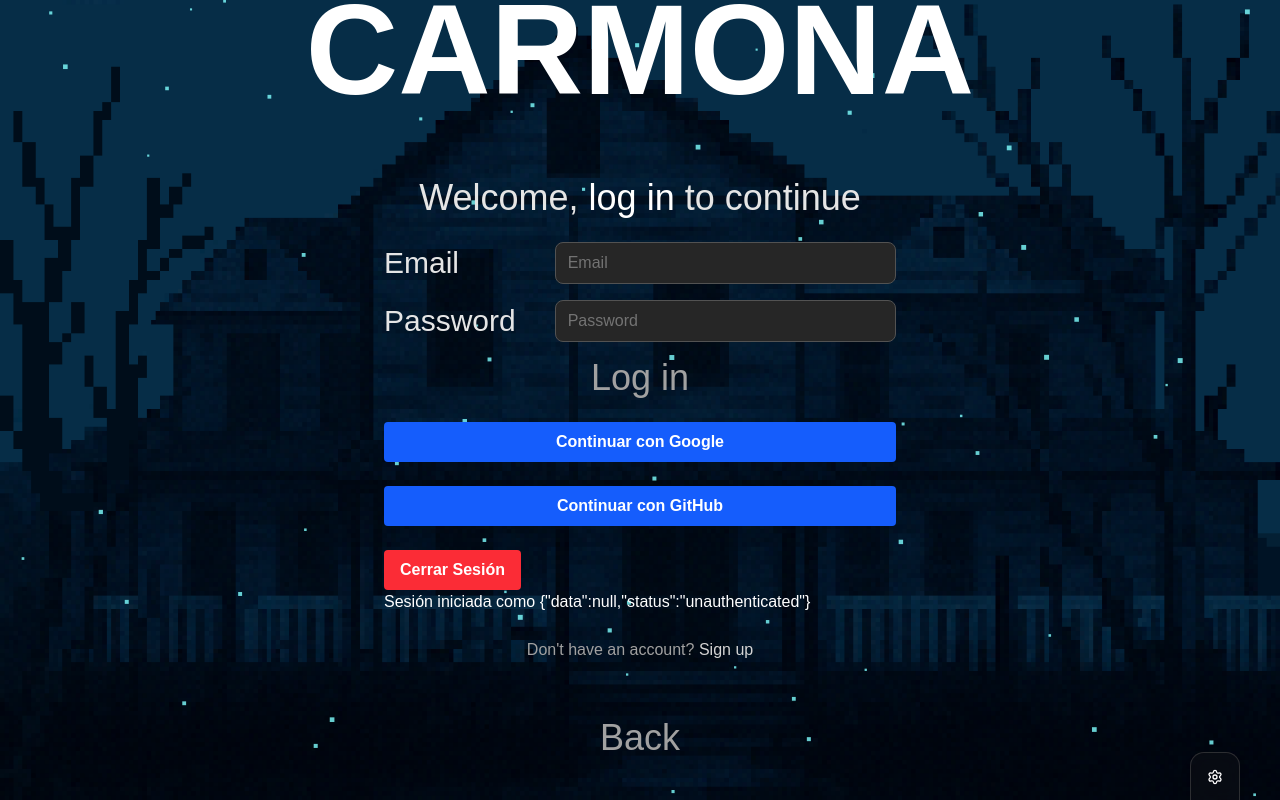
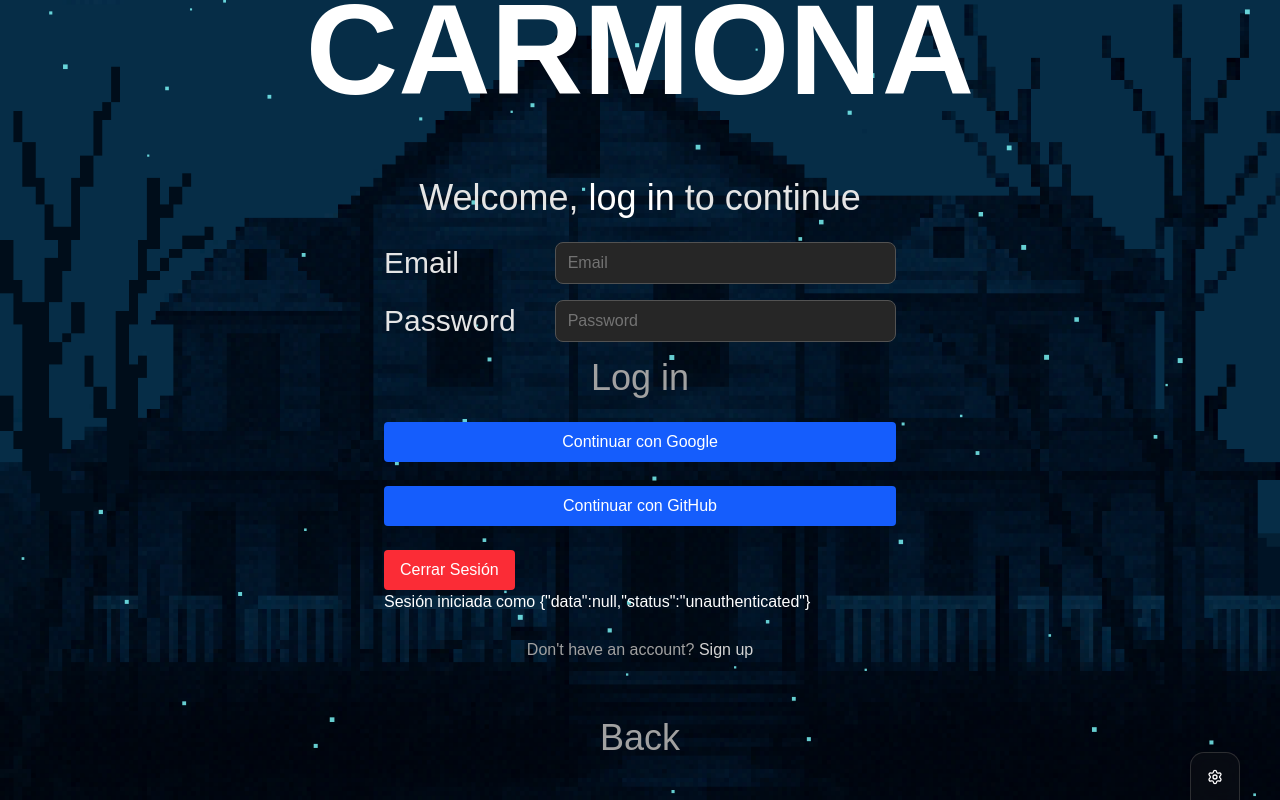
Before and after one commit to JOlmos98/carmona, a Next.js app: page /en/login in a window 1280 px wide. Built offline with nearby package versions, Linux system fonts and the light colour scheme; no server answers; a web font is replaced by a local one.

Commit message:
feat: en principio ya funciona el login con GitHub, pero las variables de entorno son directamente para producción, toca probarlo en Vercel.

```diff
--- a/src/backend/auth.ts
+++ b/src/backend/auth.ts
@@ -3,7 +3,6 @@ import NextAuth from "next-auth"
 import Google from "next-auth/providers/google"
 import GitHub from "next-auth/providers/github"
 import { PrismaAdapter } from "@auth/prisma-adapter"
-// import prisma from "@/lib/prisma"
 import { prisma } from "@/lib/prisma"
 
 export const { handlers, signIn, signOut, auth } = NextAuth({
--- a/src/components/components/GitHubSignInButton/GitHubSignInButton.tsx
+++ b/src/components/components/GitHubSignInButton/GitHubSignInButton.tsx
@@ -6,7 +6,7 @@ export function GitHubSignInButton() {
     <form action={signInWithGitHub}>
       <button
         type="submit"
-        className="w-full bg-blue-600 hover:bg-blue-700 text-white font-bold py-2 px-4 rounded"
+        className="w-full bg-blue-600 hover:bg-blue-700 text-white   py-2 px-4 rounded"
       >
         Continuar con GitHub
       </button>
--- a/src/components/components/GoogleSignInButton/GoogleSigninButton.tsx
+++ b/src/components/components/GoogleSignInButton/GoogleSigninButton.tsx
@@ -6,7 +6,7 @@ export function GoogleSignInButton() {
     <form action={signInWithGoogle}>
       <button
         type="submit"
-        className="w-full bg-blue-600 hover:bg-blue-700 text-white font-bold py-2 px-4 rounded"
+        className="w-full bg-blue-600 hover:bg-blue-700 text-white   py-2 px-4 rounded"
       >
         Continuar con Google
       </button>
--- a/src/components/components/SignOutButton/SignOutButton.tsx
+++ b/src/components/components/SignOutButton/SignOutButton.tsx
@@ -5,7 +5,7 @@ import { logOut } from "@/lib/actions";
 export function SignOutButton() {
     return (
         <form action={logOut}>
-            <button type="submit" className="bg-red-500 hover:bg-red-700 text-white font-bold py-2 px-4 rounded">
+            <button type="submit" className="bg-red-500 hover:bg-red-700 text-white py-2 px-4 rounded">
                 Cerrar Sesión
             </button>
         </form>
--- a/src/lib/actions.ts
+++ b/src/lib/actions.ts
@@ -13,7 +13,6 @@ export async function signInWithGitHub() {
 export async function logOut() {
   await signOut({ redirectTo: "/login" }); // Redirige al login después de cerrar sesión
 }
-
 
 // import { db } from '@/db/drizzle';
 // import { articles } from '@/db/drizzle/schema';
```
Also changed, not shown: src/lib/authOptions.ts (+0 -9 lines).
